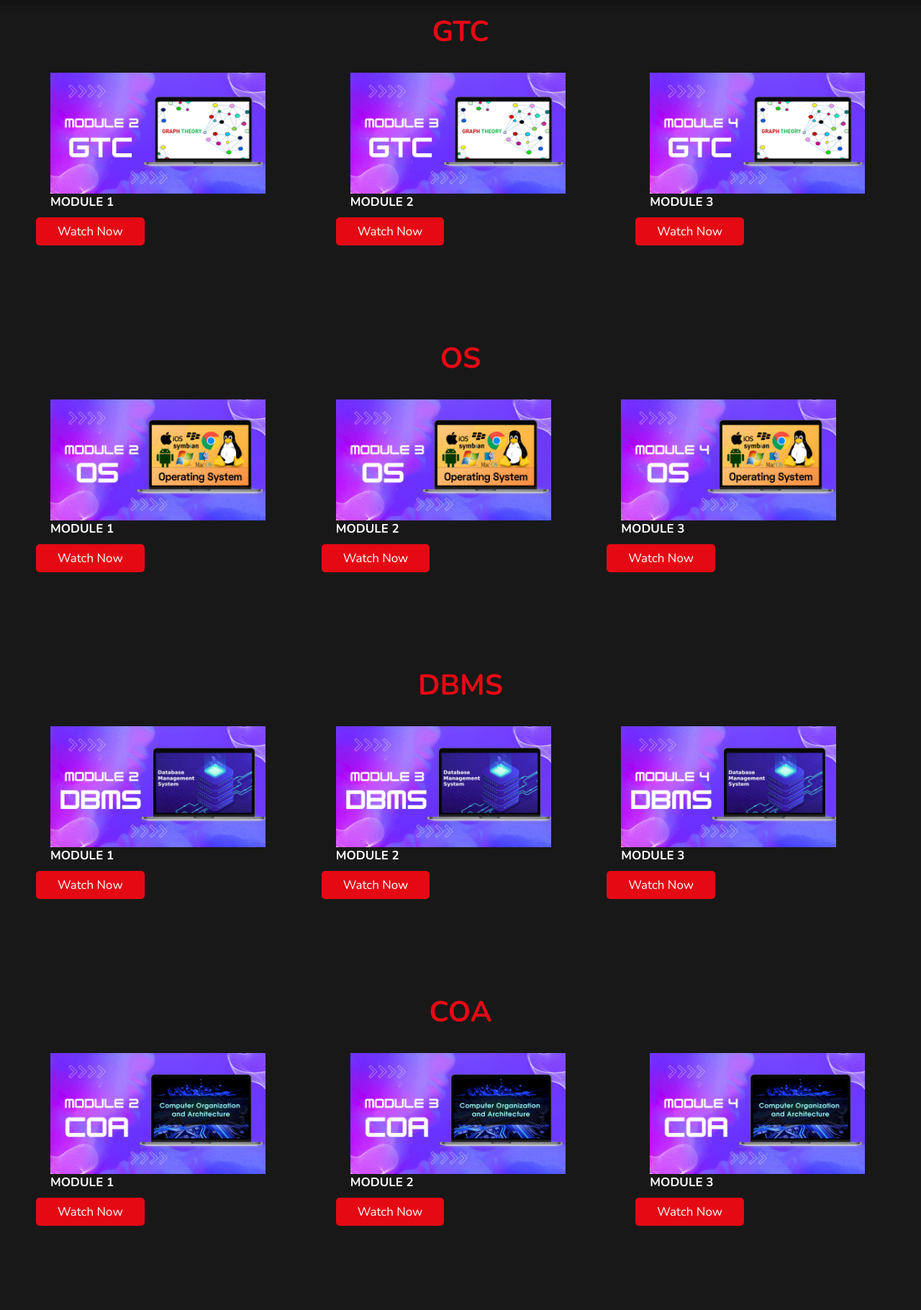
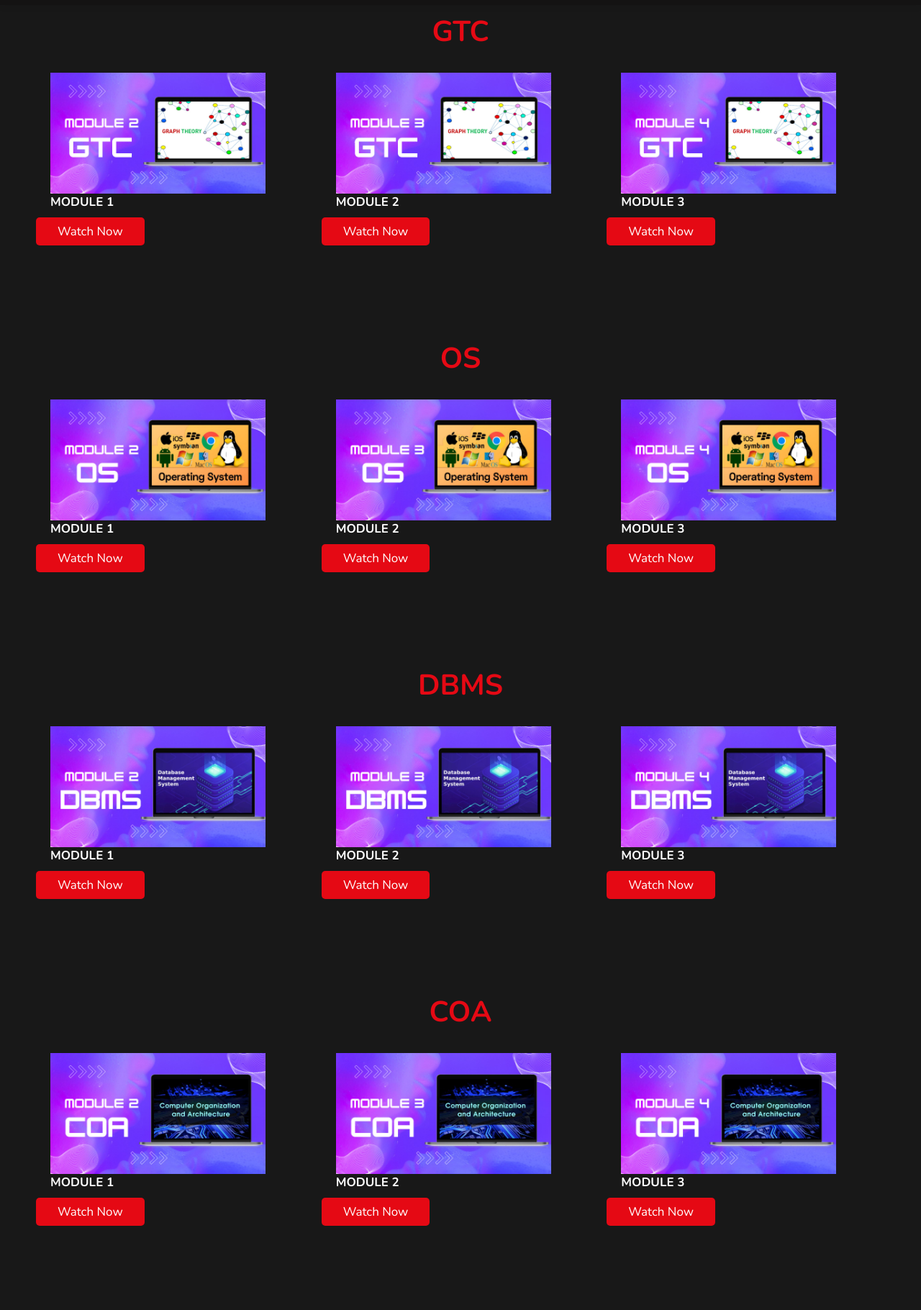
Before and after one commit to OCTANE666/ExamFlix, a plain HTML site: page index.html in a window 1280 px wide. Shown: the part 63-1883 px from the top of the page at 72% size. Drawn offline with nearby package versions, Linux system fonts and the light colour scheme.

Commit message:
Update index.html

```diff
--- a/index.html
+++ b/index.html
@@ -348,7 +348,7 @@ menu.onclick = () =>{
 <script>
     var swiper = new Swiper(".coa-slider", {
         slidesPerView: 3,
-        spaceBetween: 70,
+        spaceBetween: 10,
 
       });
     </script>
@@ -369,7 +369,7 @@ menu.onclick = () =>{
 <script>
     var swiper = new Swiper(".gt-slider", {
         slidesPerView: 3,
-        spaceBetween: 70,
+        spaceBetween: 10,
 
 
 
```
